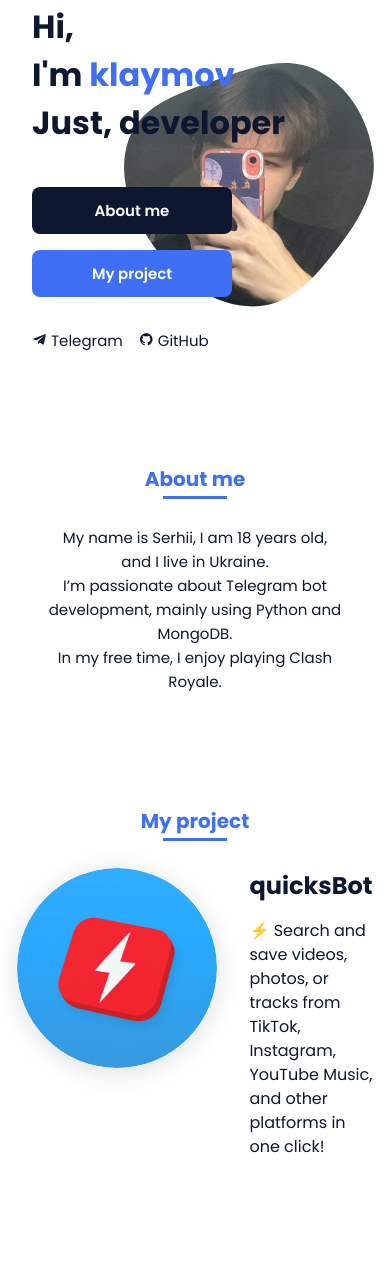
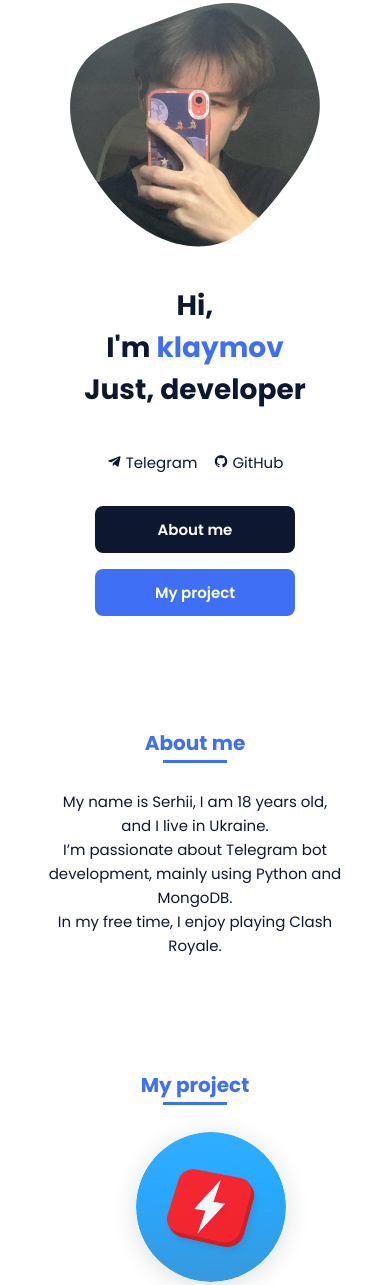
Before and after one commit to klaymov/bio, a plain HTML site: page index.html in a window 390 px wide. Shown: the part 45-1330 px from the top of the page. Before the commit the page ends 1236 px from the top, so only its background shows below. Drawn offline with nearby package versions, Linux system fonts and the light colour scheme.

Commit message:
Add responsive styles for home and work sections on small screens

```diff
--- a/assets/css/styles.css
+++ b/assets/css/styles.css
@@ -278,6 +278,88 @@ img {
 }
 
 /*===== MEDIA QUERIES =====*/
+@media screen and (max-width: 574px) {
+  .home {
+    display: flex;
+    flex-direction: column;
+    align-items: center;
+  }
+
+  .home__img {
+    position: relative;
+    width: 200px;
+    margin: 0 auto 2rem;
+    bottom: auto;
+    order: -1; /* Переміщує лого на початок flex-контейнера */
+  }
+
+  .home__data {
+    width: 100%;
+    margin-bottom: 2rem;
+    padding-left: 16px;
+    padding-right: 16px;
+    align-items: center;
+    text-align: center;
+    order: 1;
+  }
+
+  .home__title {
+    text-align: center;
+    font-size: 1.75rem;
+  }
+
+  .home__social {
+    justify-content: center;
+    margin-bottom: var(--mb-4);
+    order: 2;
+  }
+
+  .button-container {
+    align-items: center;
+    width: 100%;
+    order: 3;
+  }
+
+  .button {
+    width: 100%;
+    max-width: 200px;
+  }
+
+  .work__container {
+    flex-direction: column;
+    align-items: center;
+    padding: 0 16px;
+  }
+
+  .work__img-container {
+    flex-direction: column;
+    align-items: center;
+    text-align: center;
+    padding: 0;
+  }
+
+  .work__img {
+    width: 150px;
+    height: 150px;
+    margin: 0 auto 1rem;
+  }
+
+  .work__description {
+    padding: 0;
+    text-align: center;
+  }
+
+  .work__description h3 {
+    text-align: center;
+    font-size: 1.25rem;
+  }
+
+  .work__description p {
+    text-align: center;
+    font-size: 0.875rem;
+  }
+
+}
 @media screen and (max-width: 575px) {
 
   .home__data {
```
